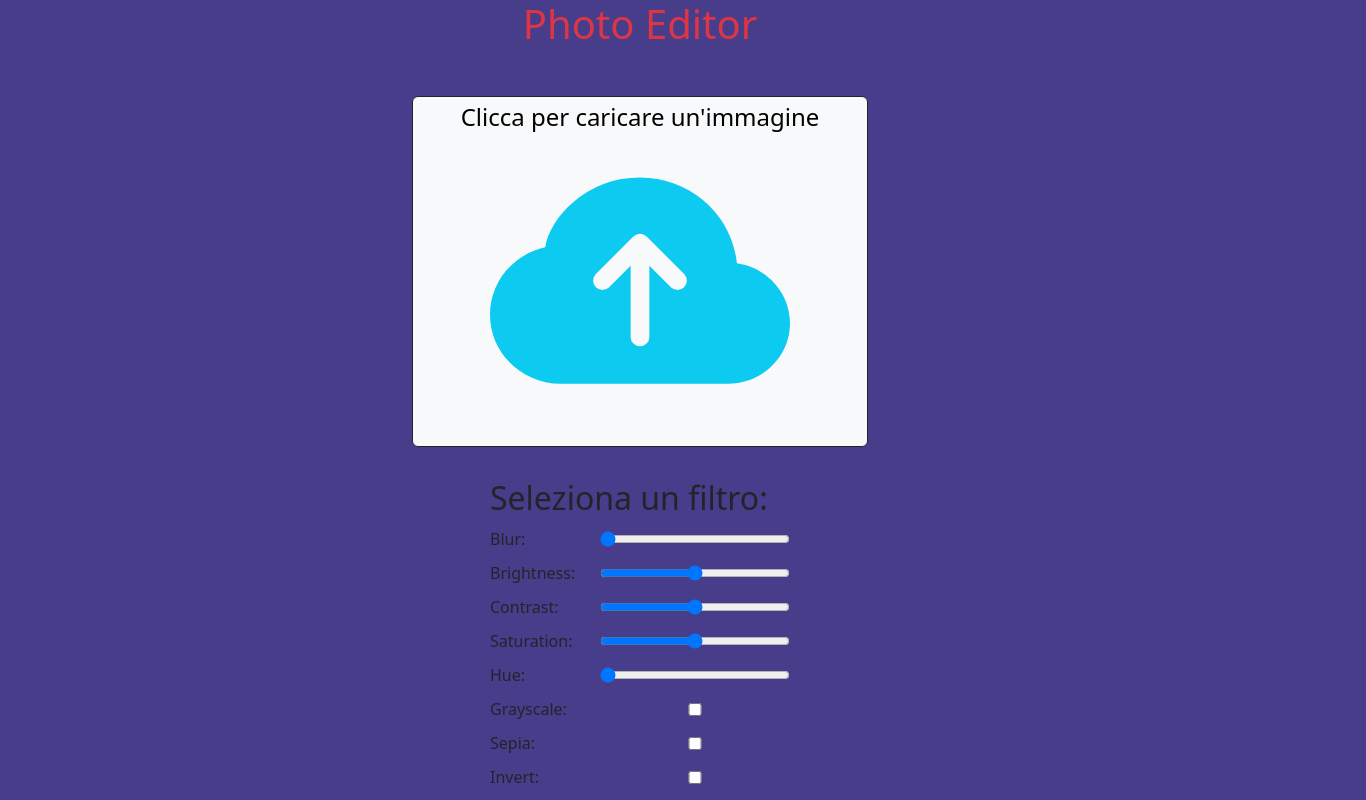
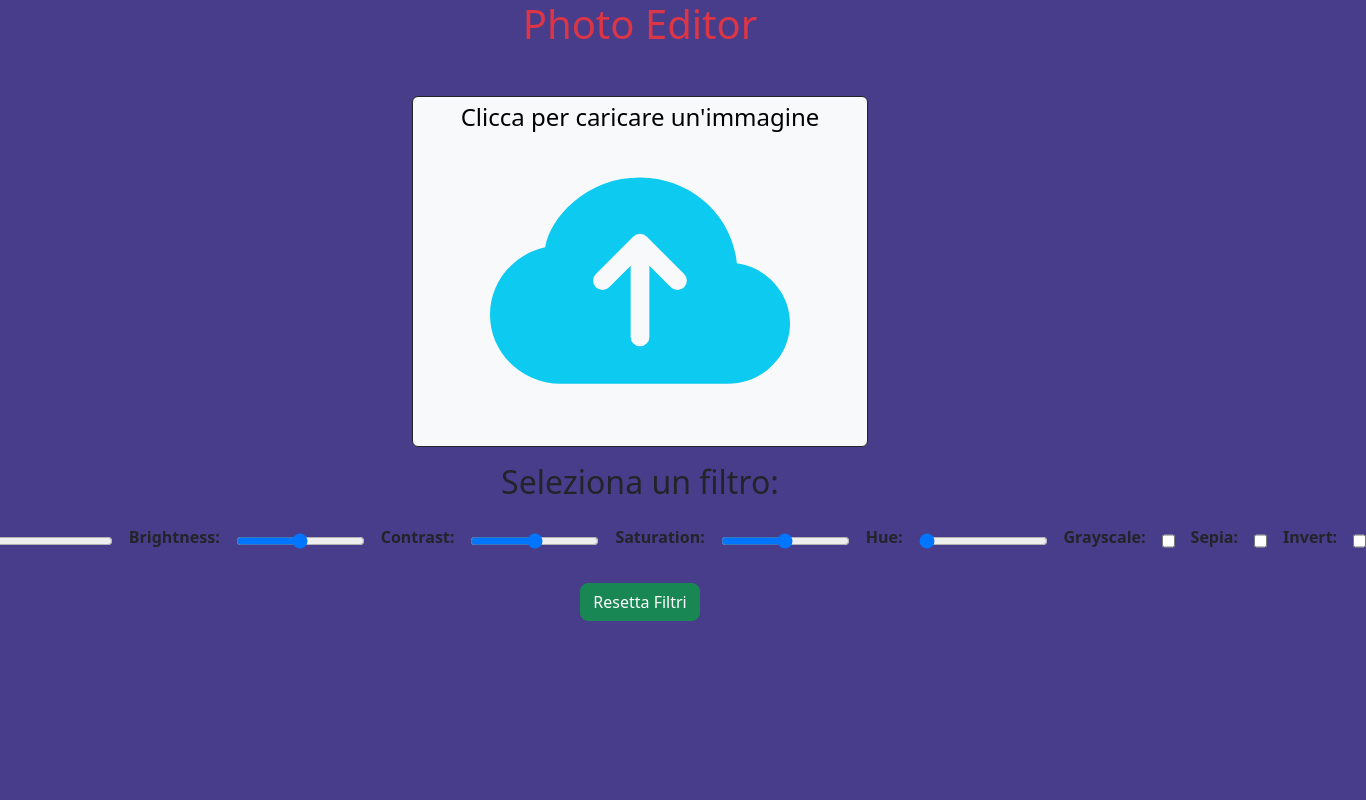
Before and after one commit to MarcoInchingoli89/js-filter, a plain HTML site: page index.html in a window 1280 px wide. Shown: the whole page, 1366 px wide, since content can reach past the window. Drawn offline with nearby package versions, Linux system fonts and the light colour scheme.

Commit message:
Add reset button

```diff
--- a/assets/css/style.css
+++ b/assets/css/style.css
@@ -11,24 +11,28 @@
 
 .filters {
     width: 300px;
-    margin-top: 2rem;
+    margin-top: 1rem;
 }
 
-.filters h2 {
-    margin-bottom: 10px;
+.container-fluid h2 {
+    margin-top: 1rem;
+    margin-bottom: 0.5rem;
 }
 
 .filter {
     display: flex;
-    align-items: center;
     margin-bottom: 10px;
 }
 
 .filter label {
-    width: 100px;
-    margin-right: 10px;
+    text-align: center;
+    margin-right: 1rem;
+    margin-left: 1rem;
+    margin-bottom: 0.5rem;
+    font-weight: bold;
 }
 
 .filter input {
     flex-grow: 1;
+
 }
--- a/assets/js/main.js
+++ b/assets/js/main.js
@@ -62,3 +62,32 @@ function loadImage() {
 
     input.click();
 }
+
+function resetFilters() {
+
+    const brightnessRange = document.getElementById("brightness-range");
+    const contrastRange = document.getElementById("contrast-range");
+    const saturationRange = document.getElementById("saturation-range");
+    const blurRange = document.getElementById("blur-range");
+    const grayscaleCheckbox = document.getElementById("grayscale-checkbox");
+    const sepiaCheckbox = document.getElementById("sepia-checkbox");
+    const invertCheckbox = document.getElementById("invert-checkbox");
+    const hueRange = document.getElementById("hue-range");
+    const imagePreview = document.getElementById("image-preview");
+
+    // reimposta i valori dei filtri al loro stato predefinito
+    brightnessRange.value = 100;
+    contrastRange.value = 100;
+    saturationRange.value = 100;
+    blurRange.value = 0;
+    hueRange.value = 0;
+    grayscaleCheckbox.checked = false;
+    invertCheckbox.checked = false;
+    sepiaCheckbox.checked = false;
+
+    // reimposta l'immagine all'originale
+    imagePreview.style.filter = 'none';
+}
+
+const resetFiltersButton = document.getElementById('resetFiltersButton');
+resetFiltersButton.addEventListener('click', resetFilters);
--- a/index.html
+++ b/index.html
@@ -29,8 +29,8 @@
 
             </button>
         </div>
-        <div class="filters">
-            <h2>Seleziona un filtro:</h2>
+        <h2>Seleziona un filtro:</h2>
+        <div class="filters d-flex align-items-center justify-content-center">
             <div class="filter">
                 <label for="blur-range">Blur:</label>
                 <input id="blur-range" type="range" min="0" max="10" step="0.1" value="0" oninput="applyFilters()">
@@ -64,6 +64,8 @@
                 <input id="invert-checkbox" type="checkbox" onchange="applyFilters()">
             </div>
         </div>
+        <button class="btn btn-success rounded-3 my-3" onclick="resetFilters()" id="resetFiltersButton"
+            type="button">Resetta Filtri</button>
     </div>
 
 
```
